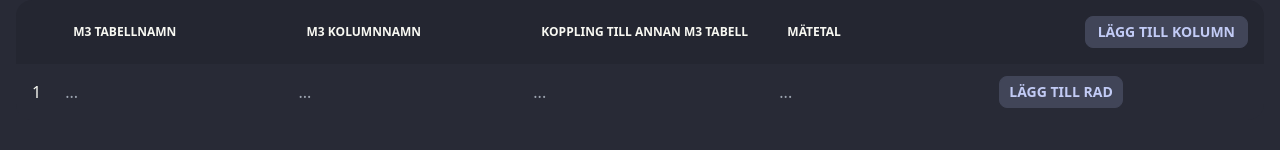
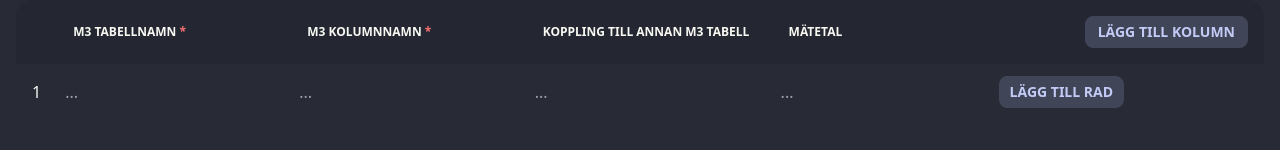
Before and after one commit to oliie/jak-tabell, a SvelteKit app: page / in a window 1280 px wide. Shown: the top 150 px of the page. Built offline with nearby package versions, Linux system fonts and the light colour scheme.

Commit message:
- adds required stars

```diff
--- a/src/routes/+page.svelte
+++ b/src/routes/+page.svelte
@@ -90,7 +90,10 @@
         <th>&nbsp;</th>
         {#each headings as heading, i}
           {#if i <= 3}
-            <th>{heading}</th>
+            <th
+              >{heading}
+              {#if i < 2}<span class="text-red-400">*</span>{/if}</th
+            >
           {:else}
             <th>
               <input
```
